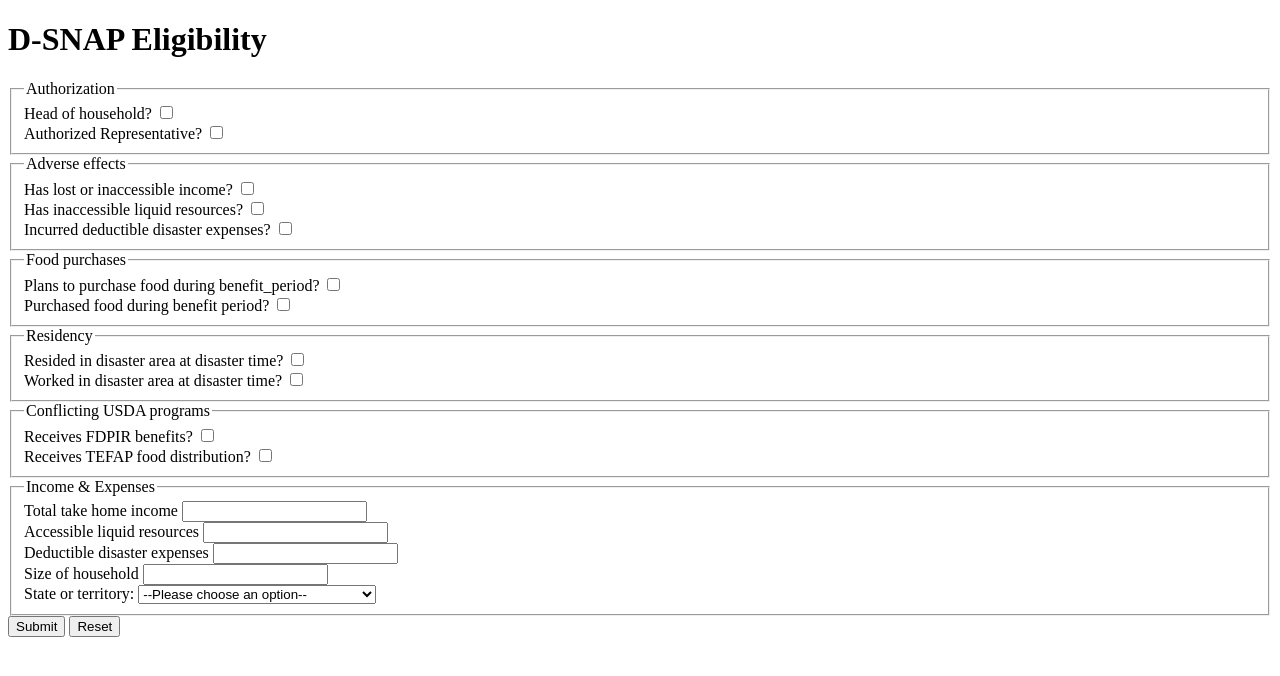
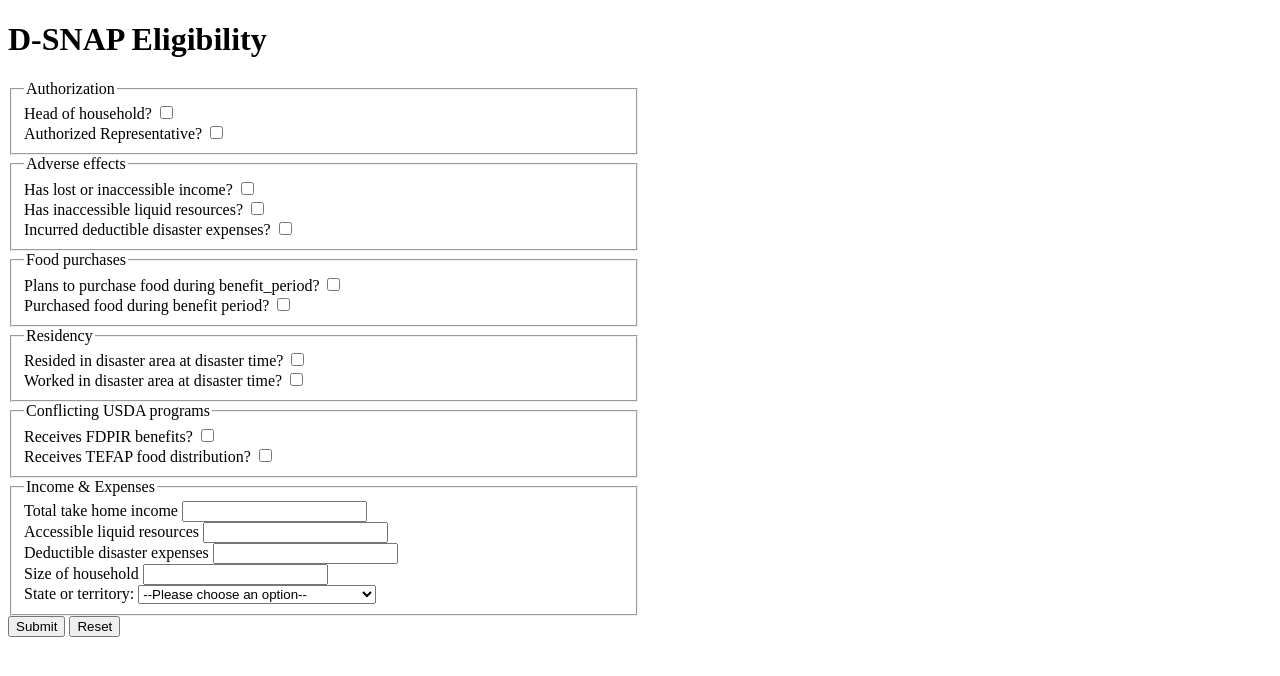
Before and after one commit to 18F/dsnap_rules, a Flask app: page / in a window 1280 px wide. Shown: the top 676 px of the page. Run offline with Flask 2, Linux system fonts and the light colour scheme.

Commit message:
Lay out the form in 2 columns

```diff
--- a/new_rules/templates/form.html
+++ b/new_rules/templates/form.html
@@ -3,9 +3,24 @@
 <head>
     <title>D-SNAP Eligibility</title>
     <meta charset="utf-8">
+    <style type="text/css">
+        .column {
+            float: left;
+            width: 50%;
+        }
+
+        /* Clear floats after the columns */
+        .row:after {
+            content: "";
+            display: table;
+            clear: both;
+        }
+    </style>
 </head>
 <body>
     <h1>D-SNAP Eligibility</h1>
+    <div class="row">
+        <div class="column">
             <form method=POST class="main-form">
                 <fieldset>
                     <legend> Authorization </legend>
@@ -158,8 +173,12 @@
 
 
             </form>
+        </div>
 
+        <div class="column"></div>
             <pre id="response"> </pre>
+        </div>
+    </div>
 
     <script>
         function isValidElement(element) {
```
Lines whose indentation alone changed are shown as unchanged.
